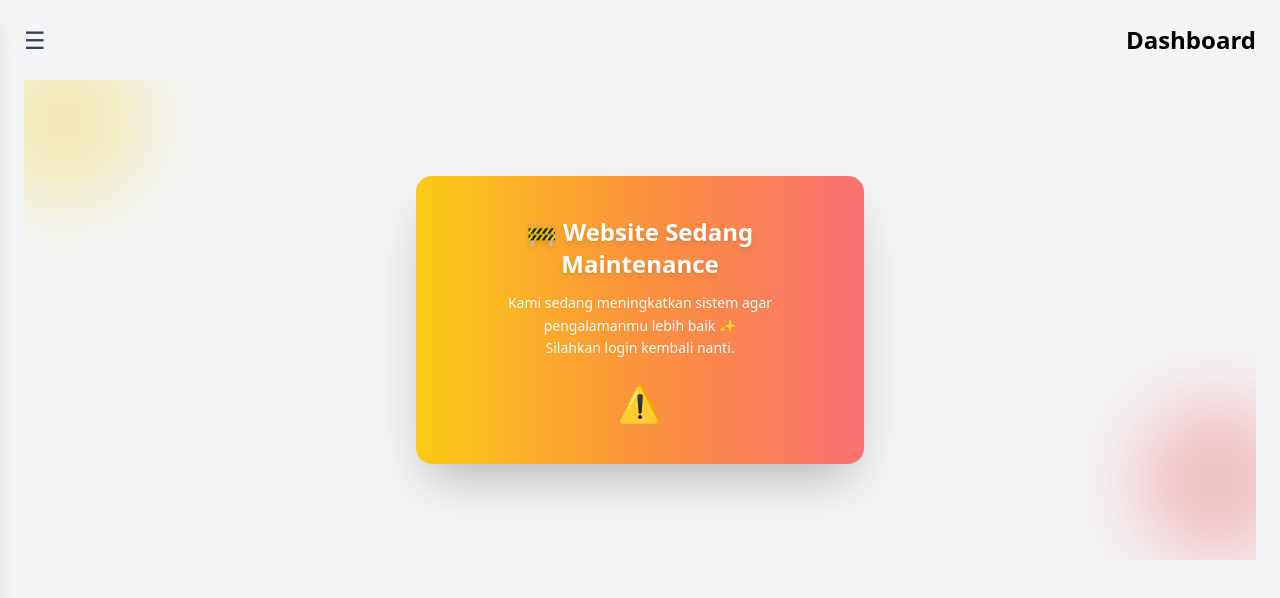
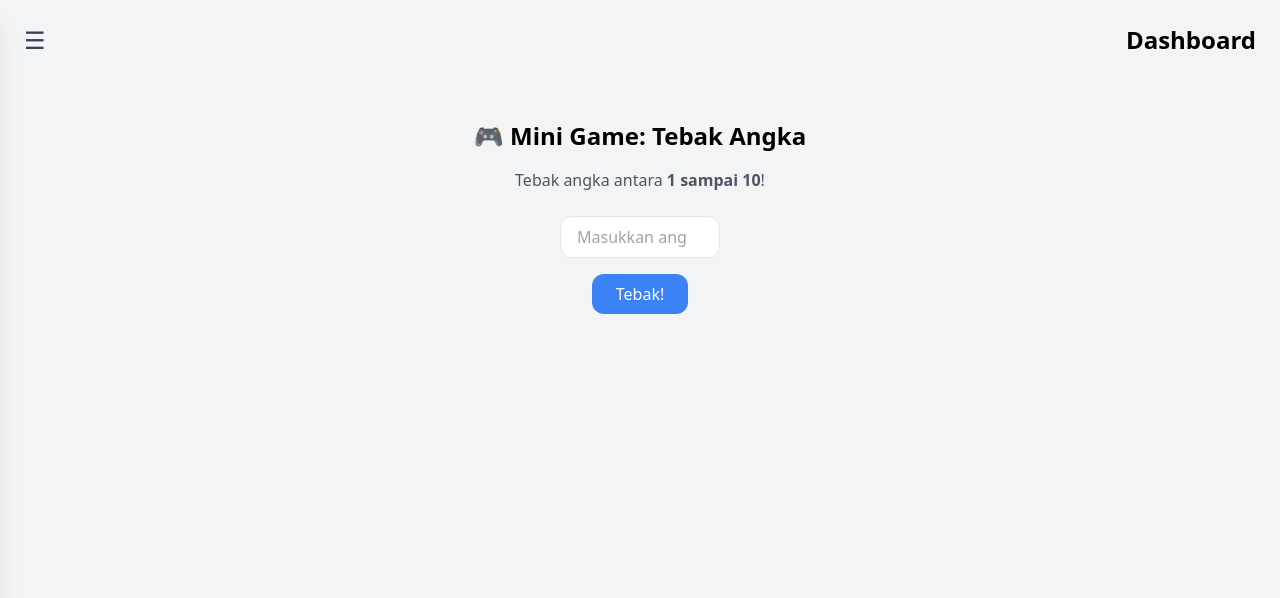
Before and after one commit to aanzapi/Web, a React (Vite) app: page /dashboard in a window 1280 px wide. Shown: the top 598 px of the page. Built offline with nearby package versions, Linux system fonts and the light colour scheme.

Commit message:
Update Dashboard.jsx

```diff
--- a/src/pages/Dashboard.jsx
+++ b/src/pages/Dashboard.jsx
@@ -78,20 +78,29 @@ function Dashboard() {
 
         {/* Content */}
         {tab === "home" && (
-  <div className="relative flex flex-col items-center justify-center text-center py-16 min-h-[60vh] overflow-hidden">
-    {/* Ornamen blur background */}
-    <div className="absolute -top-10 -left-10 w-40 h-40 bg-yellow-300 rounded-full mix-blend-multiply filter blur-2xl opacity-30 animate-pulse"></div>
-    <div className="absolute bottom-0 -right-10 w-40 h-40 bg-red-400 rounded-full mix-blend-multiply filter blur-2xl opacity-30 animate-pulse"></div>
-
-    {/* Card Info */}
-    <div className="relative bg-gradient-to-r from-yellow-400 via-orange-400 to-red-400 text-white shadow-2xl rounded-2xl p-10 max-w-md z-10">
-      <h3 className="text-2xl font-bold mb-3 drop-shadow-md">🚧 Website Sedang Maintenance</h3>
-      <p className="mb-6 text-sm leading-relaxed drop-shadow-sm">
-        Kami sedang meningkatkan sistem agar pengalamanmu lebih baik ✨<br />
-        Silahkan login kembali nanti.
-      </p>
-      <div className="animate-bounce text-4xl">⚠️</div>
-    </div>
+  <div className="flex flex-col items-center justify-center text-center py-10">
+    <h3 className="text-2xl font-bold mb-4">🎮 Mini Game: Tebak Angka</h3>
+    <p className="text-gray-600 mb-6">Tebak angka antara <b>1 sampai 10</b>!</p>
+    <input
+      type="number"
+      id="guess"
+      placeholder="Masukkan angka..."
+      className="border px-4 py-2 rounded-xl mb-4 text-center w-40"
+    />
+    <button
+      onClick={() => {
+        const answer = Math.floor(Math.random() * 10) + 1;
+        const guess = parseInt(document.getElementById("guess").value);
+        if (guess === answer) {
+          alert("🎉 Selamat! Tebakan kamu benar!");
+        } else {
+          alert(`❌ Salah, angka yang benar adalah ${answer}`);
+        }
+      }}
+      className="bg-blue-500 hover:bg-blue-600 text-white px-6 py-2 rounded-xl"
+    >
+      Tebak!
+    </button>
   </div>
 )}
         {tab === "profile" && (
```
